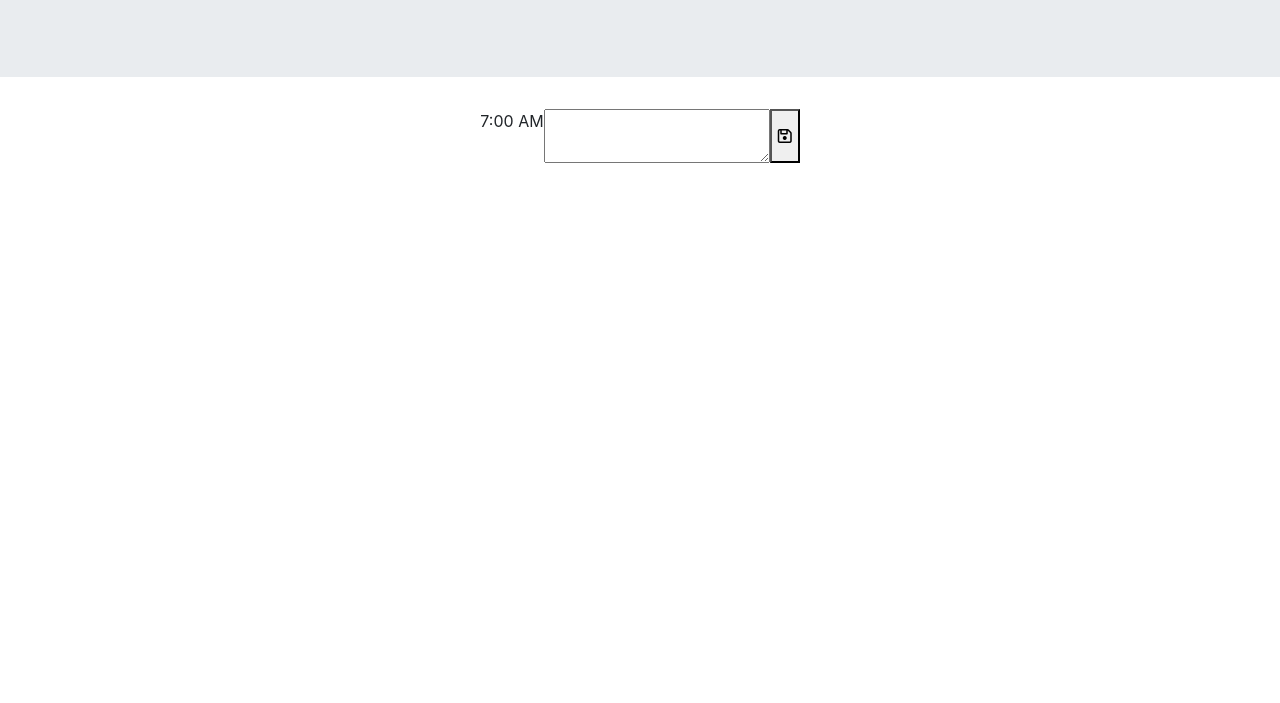
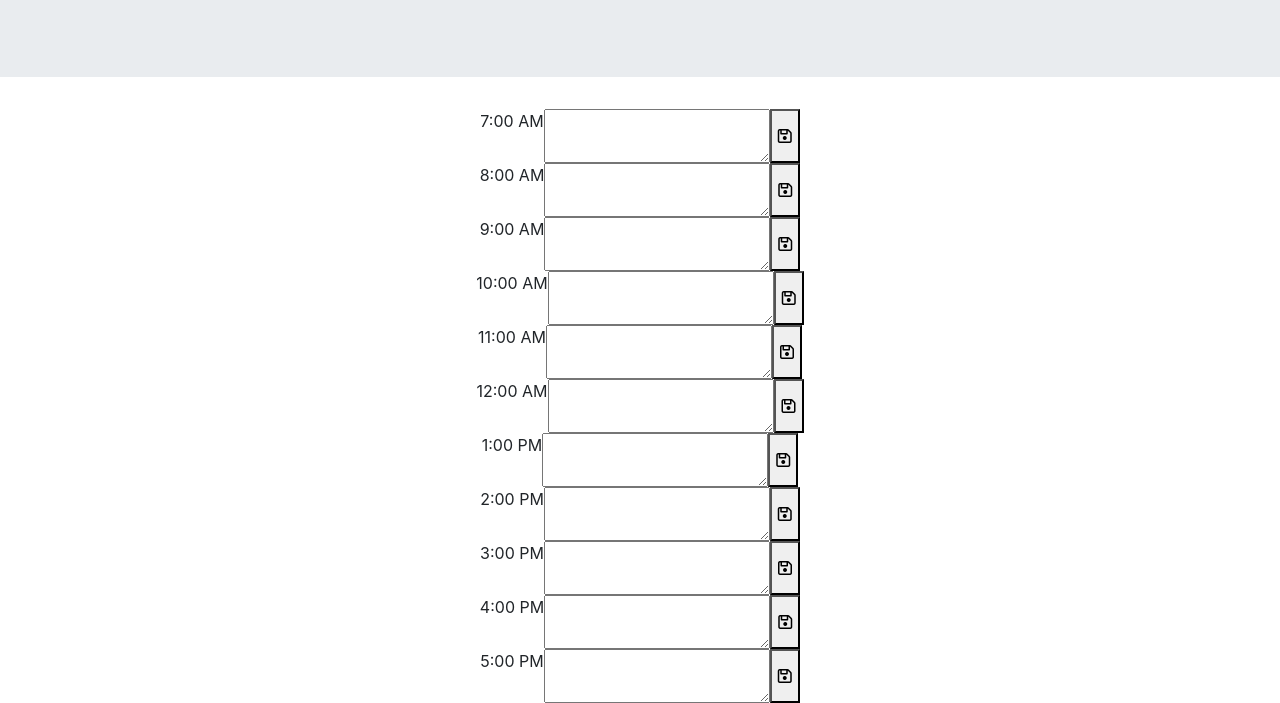
Before and after one commit to MK-Kwon/Day-Planner, a plain HTML site: page index.html in a window 1280 px wide. Shown: the part 172-875 px from the top of the page. Before the commit the page ends 800 px from the top, so only its background shows below. Drawn offline with nearby package versions, Linux system fonts and the light colour scheme.

Commit message:
Added 'row' for hours

```diff
--- a/index.html
+++ b/index.html
@@ -49,10 +49,121 @@
                     </button>
                 </div>
             </div>
+            <div class="row">
+                <div class="col d-flex justify-content-center">
+                    <div class="hour">
+                        <p>8:00 AM</p>
+                    </div>
+                    <textarea class="hourMemo" id="09AM" rows="2"></textarea>
+                    <button class="saveBtn" id="09AMSave">
+                        <i class="far fa-save"></i>
+                    </button>
+                </div>
+            </div>
+            <div class="row">
+                <div class="col d-flex justify-content-center">
+                    <div class="hour">
+                        <p>9:00 AM</p>
+                    </div>
+                    <textarea class="hourMemo" id="09AM" rows="2"></textarea>
+                    <button class="saveBtn" id="09AMSave">
+                        <i class="far fa-save"></i>
+                    </button>
+                </div>
+            </div>
+            <div class="row">
+                <div class="col d-flex justify-content-center">
+                    <div class="hour">
+                        <p>10:00 AM</p>
+                    </div>
+                    <textarea class="hourMemo" id="09AM" rows="2"></textarea>
+                    <button class="saveBtn" id="09AMSave">
+                        <i class="far fa-save"></i>
+                    </button>
+                </div>
+            </div>
+            <div class="row">
+                <div class="col d-flex justify-content-center">
+                    <div class="hour">
+                        <p>11:00 AM</p>
+                    </div>
+                    <textarea class="hourMemo" id="09AM" rows="2"></textarea>
+                    <button class="saveBtn" id="09AMSave">
+                        <i class="far fa-save"></i>
+                    </button>
+                </div>
+            </div>
+            <div class="row">
+                <div class="col d-flex justify-content-center">
+                    <div class="hour">
+                        <p>12:00 AM</p>
+                    </div>
+                    <textarea class="hourMemo" id="09AM" rows="2"></textarea>
+                    <button class="saveBtn" id="09AMSave">
+                        <i class="far fa-save"></i>
+                    </button>
+                </div>
+            </div>
+            <div class="row">
+                <div class="col d-flex justify-content-center">
+                    <div class="hour">
+                        <p>1:00 PM</p>
+                    </div>
+                    <textarea class="hourMemo" id="09AM" rows="2"></textarea>
+                    <button class="saveBtn" id="09AMSave">
+                        <i class="far fa-save"></i>
+                    </button>
+                </div>
+            </div>
+            <div class="row">
+                <div class="col d-flex justify-content-center">
+                    <div class="hour">
+                        <p>2:00 PM</p>
+                    </div>
+                    <textarea class="hourMemo" id="09AM" rows="2"></textarea>
+                    <button class="saveBtn" id="09AMSave">
+                        <i class="far fa-save"></i>
+                    </button>
+                </div>
+            </div>
+            <div class="row">
+                <div class="col d-flex justify-content-center">
+                    <div class="hour">
+                        <p>3:00 PM</p>
+                    </div>
+                    <textarea class="hourMemo" id="09AM" rows="2"></textarea>
+                    <button class="saveBtn" id="09AMSave">
+                        <i class="far fa-save"></i>
+                    </button>
+                </div>
+            </div>
+            <div class="row">
+                <div class="col d-flex justify-content-center">
+                    <div class="hour">
+                        <p>4:00 PM</p>
+                    </div>
+                    <textarea class="hourMemo" id="09AM" rows="2"></textarea>
+                    <button class="saveBtn" id="09AMSave">
+                        <i class="far fa-save"></i>
+                    </button>
+                </div>
+            </div>
+            <div class="row">
+                <div class="col d-flex justify-content-center">
+                    <div class="hour">
+                        <p>5:00 PM</p>
+                    </div>
+                    <textarea class="hourMemo" id="09AM" rows="2"></textarea>
+                    <button class="saveBtn" id="09AMSave">
+                        <i class="far fa-save"></i>
+                    </button>
+                </div>
+            </div>
+        </div>
 
-        </div>
     </section>
-
+    <script src="./Assets/javascript/time.js"></script>
+    <script src="./Assets/javascript/save.js"></script>
 
 </body>
 
```
